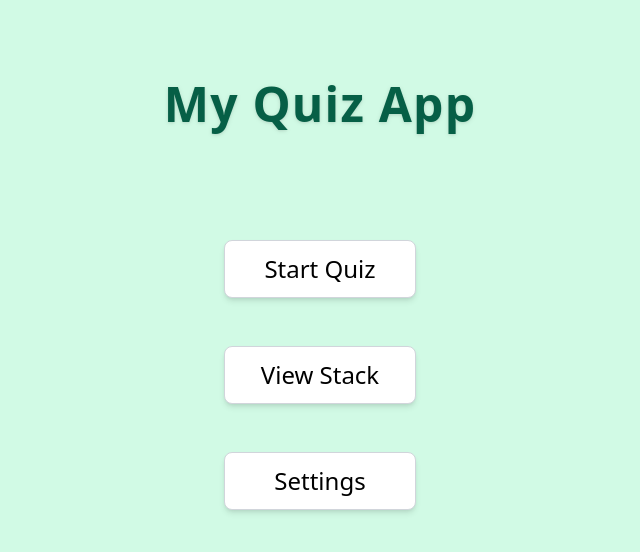
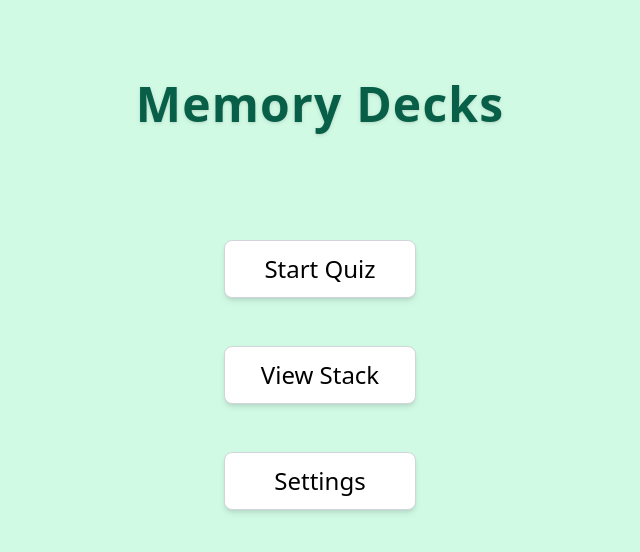
Before and after one commit to MEJHarrison/memory-decks, a React (Vite) app: page / in a window 1280 px wide. Shown: the top 552 px of the page, without its empty margins (320-960 px from the left). Built offline with nearby package versions, Linux system fonts and the light colour scheme.

Commit message:
Updated name

```diff
--- a/src/components/MainMenu.jsx
+++ b/src/components/MainMenu.jsx
@@ -16,7 +16,9 @@ export default function MainMenu() {
 
     return (
         <div className="flex min-h-screen flex-col items-center gap-12 p-8">
-            <h1 className="mt-8 text-5xl font-bold tracking-wide text-emerald-800 drop-shadow md:mt-12">My Quiz App</h1>
+            <h1 className="mt-8 text-5xl font-bold tracking-wide text-emerald-800 drop-shadow md:mt-12">
+                Memory Decks
+            </h1>
 
             <div className="mt-12 flex flex-col items-center gap-8 md:mt-16 md:gap-12">
                 <Button onClick={startQuiz}>Start Quiz</Button>
```
